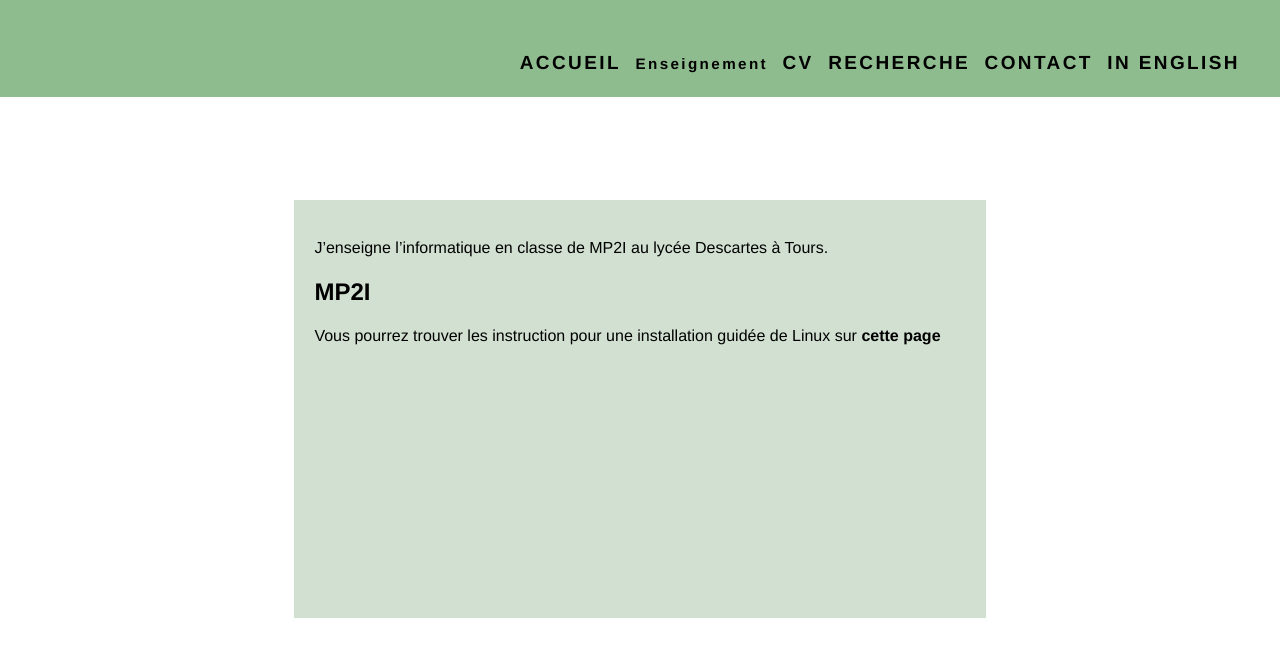
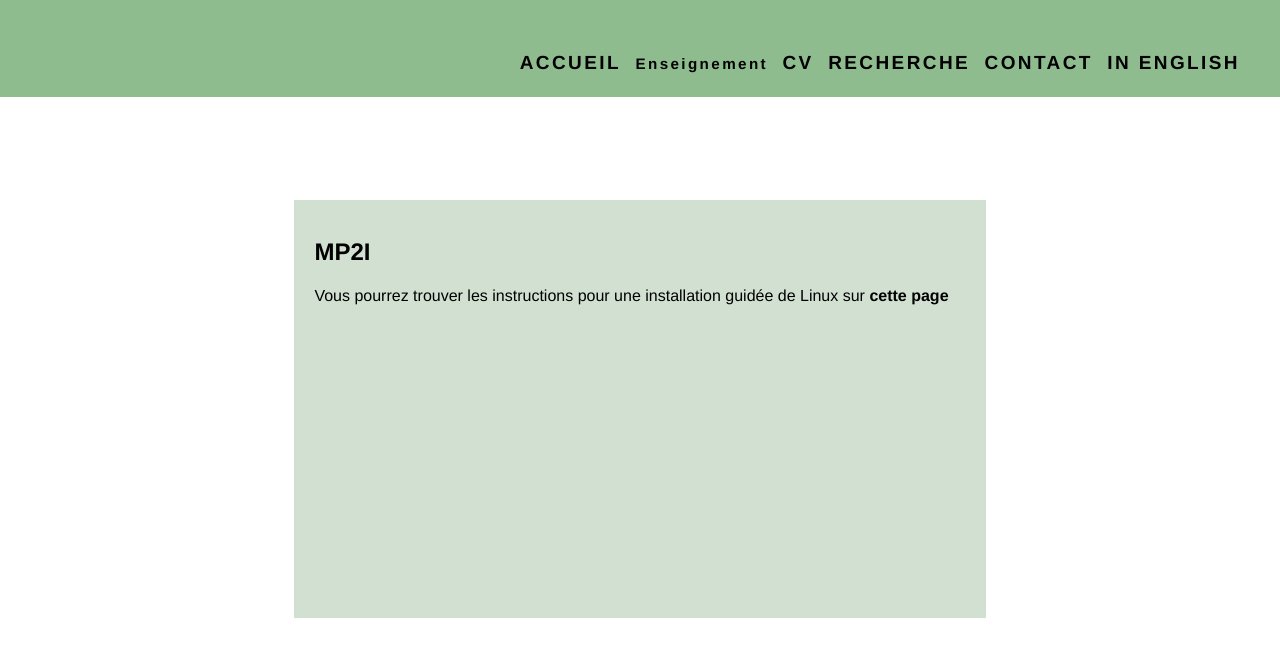
Before and after one commit to VladislavTempez/Vladislavtempez.github.io, a Jekyll site: the page built from pages/teaching.md, in a window 1280 px wide. Shown: the top 657 px of the page. Built offline with Jekyll 4.4.1, drawn with Linux system fonts in a browser that asks for light colours.

Commit message:
Remove generic content

```diff
--- a/pages/teaching.md
+++ b/pages/teaching.md
@@ -4,7 +4,5 @@ title: Vladislav Tempez
 permalink: /teaching/
 description: Vladislav Tempez - Enseignement
 ---
-J'enseigne l'informatique en classe de MP2I au lycée Descartes à Tours.
-
 ## MP2I
-Vous pourrez trouver les instruction pour une installation guidée de Linux sur [cette page](/docs/doc-install-linux.html)
+Vous pourrez trouver les instructions pour une installation guidée de Linux sur [cette page](/docs/doc-install-linux.html)
```
